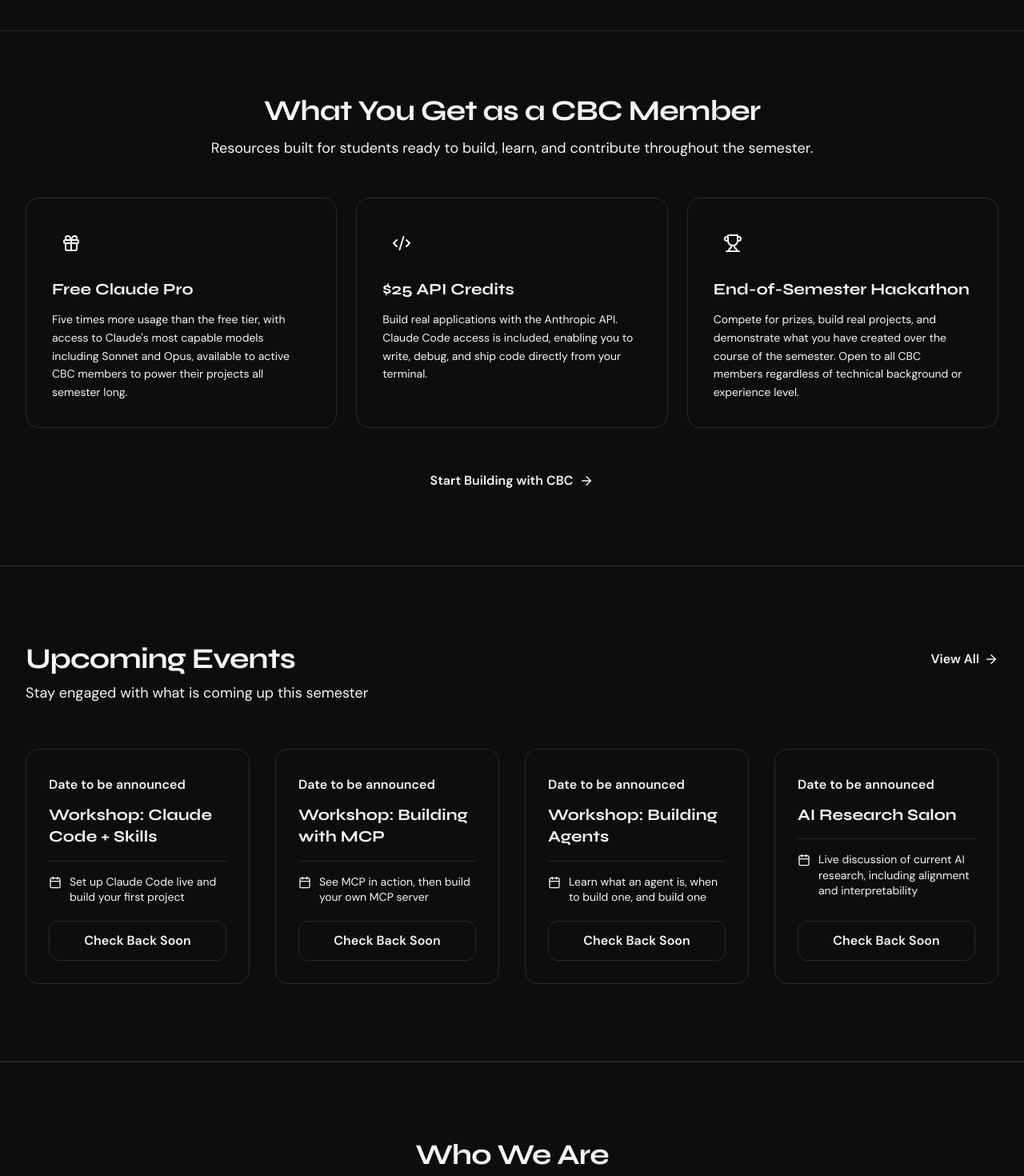
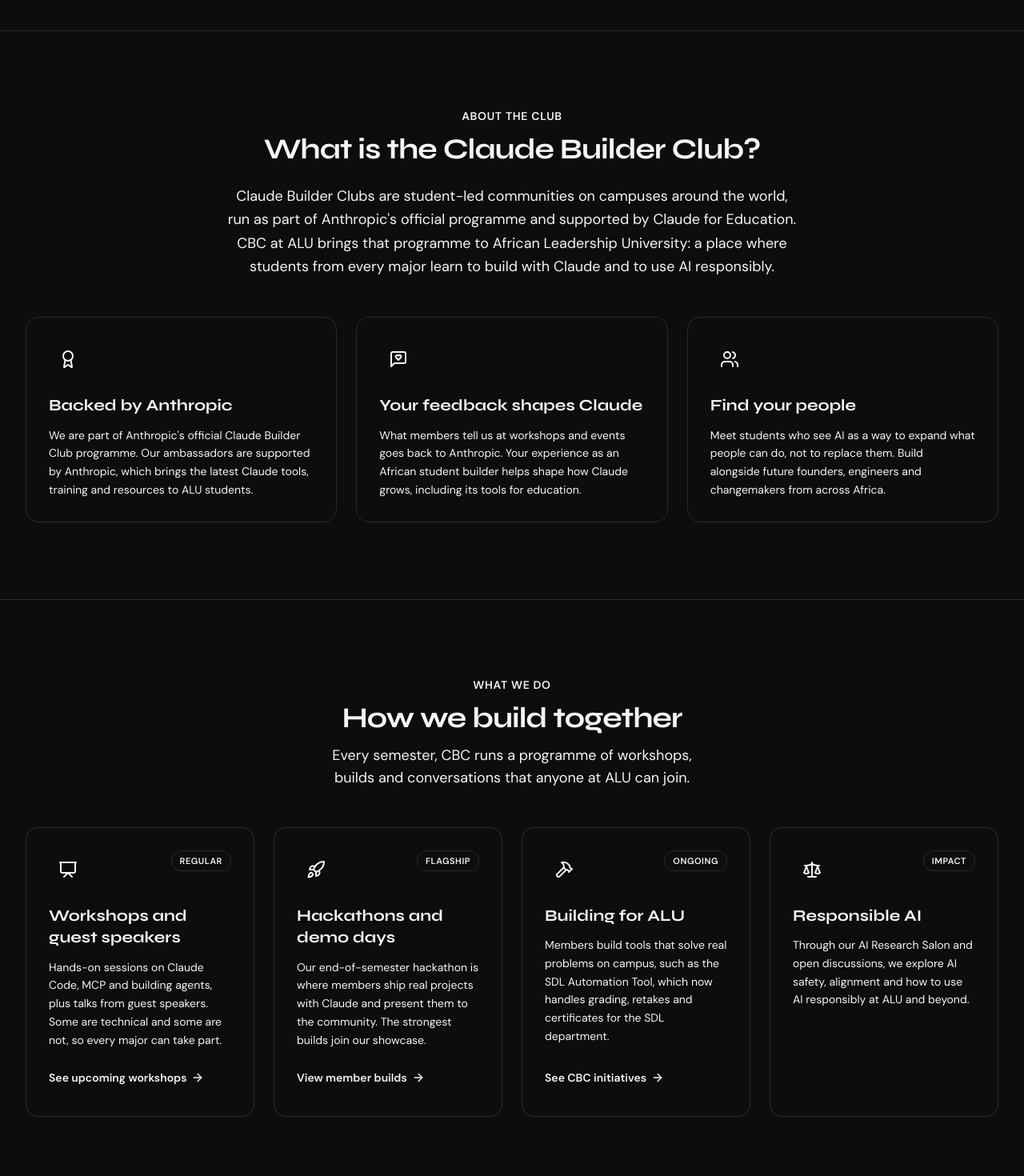
Before and after one commit to Claude-Builder-Club-ALU/cbc-website, a React (Vite) app: page / in a window 1280 px wide. Shown: the part 1100-2570 px from the top of the page at 80% size. Built offline with nearby package versions, Linux system fonts and the light colour scheme.

Commit message:
feat(home): explain what CBC is and what the club does, adapted for ALU

```diff
--- /dev/null
+++ b/src/app/components/AboutCbc.tsx
@@ -0,0 +1,164 @@
+import { Link } from "react-router";
+import {
+  ArrowRight,
+  Award,
+  Hammer,
+  MessageSquareHeart,
+  Presentation,
+  Rocket,
+  Scale,
+  Users,
+  type LucideIcon,
+} from "lucide-react";
+
+type Card = { Icon: LucideIcon; title: string; body: string };
+
+const PILLARS: Card[] = [
+  {
+    Icon: Award,
+    title: "Backed by Anthropic",
+    body:
+      "We are part of Anthropic's official Claude Builder Club programme. Our ambassadors are supported by Anthropic, which brings the latest Claude tools, training and resources to ALU students.",
+  },
+  {
+    Icon: MessageSquareHeart,
+    title: "Your feedback shapes Claude",
+    body:
+      "What members tell us at workshops and events goes back to Anthropic. Your experience as an African student builder helps shape how Claude grows, including its tools for education.",
+  },
+  {
+    Icon: Users,
+    title: "Find your people",
+    body:
+      "Meet students who see AI as a way to expand what people can do, not to replace them. Build alongside future founders, engineers and changemakers from across Africa.",
+  },
+];
+
+type Activity = Card & { label: string; link?: { to: string; text: string } };
+
+const ACTIVITIES: Activity[] = [
+  {
+    label: "Regular",
+    Icon: Presentation,
+    title: "Workshops and guest speakers",
+    body:
+      "Hands-on sessions on Claude Code, MCP and building agents, plus talks from guest speakers. Some are technical and some are not, so every major can take part.",
+    link: { to: "/events", text: "See upcoming workshops" },
+  },
+  {
+    label: "Flagship",
+    Icon: Rocket,
+    title: "Hackathons and demo days",
+    body:
+      "Our end-of-semester hackathon is where members ship real projects with Claude and present them to the community. The strongest builds join our showcase.",
+    link: { to: "/projects", text: "View member builds" },
+  },
+  {
+    label: "Ongoing",
+    Icon: Hammer,
+    title: "Building for ALU",
+    body:
+      "Members build tools that solve real problems on campus, such as the SDL Automation Tool, which now handles grading, retakes and certificates for the SDL department.",
+    link: { to: "/projects", text: "See CBC initiatives" },
+  },
+  {
+    label: "Impact",
+    Icon: Scale,
+    title: "Responsible AI",
+    body:
+      "Through our AI Research Salon and open discussions, we explore AI safety, alignment and how to use AI responsibly at ALU and beyond.",
+  },
+];
+
+function IconBox({ Icon }: { Icon: LucideIcon }) {
+  return (
+    <div className="w-12 h-12 rounded-xl flex items-center justify-center mb-5 bg-primary/10">
+      <Icon size={24} className="text-primary" aria-hidden />
+    </div>
+  );
+}
+
+/** "What is the Claude Builder Club?" and "What we do" sections for the home page. */
+export function AboutCbc() {
+  return (
+    <>
+      {/* ── What is CBC ── */}
+      <section className="py-20 sm:py-24 border-t border-border">
+        <div className="max-w-7xl mx-auto px-4 sm:px-6 lg:px-8">
+          <div className="text-center mb-12">
+            <p className="text-xs sm:text-sm font-semibold uppercase tracking-wider text-primary mb-3">
+              About the club
+            </p>
+            <h2 className="text-3xl sm:text-4xl font-bold tracking-tight mb-6">
+              What is the Claude Builder Club?
+            </h2>
+            <p className="text-base sm:text-lg text-muted-foreground leading-relaxed text-balance max-w-3xl mx-auto">
+              Claude Builder Clubs are student-led communities on campuses around the world, run as
+              part of Anthropic's official programme and supported by Claude for Education. CBC at
+              ALU brings that programme to African Leadership University: a place where students
+              from every major learn to build with Claude and to use AI responsibly.
+            </p>
+          </div>
+
+          <div className="grid grid-cols-1 md:grid-cols-3 gap-6">
+            {PILLARS.map(({ Icon, title, body }) => (
+              <div
+                key={title}
+                className="bg-card border border-border rounded-2xl p-7 hover:border-primary/50 transition-colors"
+              >
+                <IconBox Icon={Icon} />
+                <h3 className="text-xl font-bold mb-3 leading-snug">{title}</h3>
+                <p className="text-muted-foreground text-sm leading-relaxed">{body}</p>
+              </div>
+            ))}
+          </div>
+        </div>
+      </section>
+
+      {/* ── What we do ── */}
+      <section className="py-20 sm:py-24 border-t border-border bg-card/40">
+        <div className="max-w-7xl mx-auto px-4 sm:px-6 lg:px-8">
+          <div className="text-center mb-12">
+            <p className="text-xs sm:text-sm font-semibold uppercase tracking-wider text-primary mb-3">
+              What we do
+            </p>
+            <h2 className="text-3xl sm:text-4xl font-bold tracking-tight mb-3">
+              How we build together
+            </h2>
+            <p className="text-muted-foreground text-lg text-balance max-w-2xl mx-auto">
+              Every semester, CBC runs a programme of workshops, builds and conversations that
+              anyone at ALU can join.
+            </p>
+          </div>
+
+          <div className="grid grid-cols-1 sm:grid-cols-2 lg:grid-cols-4 gap-6">
+            {ACTIVITIES.map(({ label, Icon, title, body, link }) => (
+              <div
+                key={title}
+                className="bg-card border border-border rounded-2xl p-7 flex flex-col hover:border-primary/50 transition-colors"
+              >
+                <div className="flex items-start justify-between gap-3">
+                  <IconBox Icon={Icon} />
+                  <span className="text-[11px] font-semibold uppercase tracking-wider text-primary bg-primary/10 border border-primary/25 rounded-full px-2.5 py-1">
+                    {label}
+                  </span>
+                </div>
+                <h3 className="text-xl font-bold mb-3 leading-snug">{title}</h3>
+                <p className="text-muted-foreground text-sm leading-relaxed flex-1">{body}</p>
+                {link && (
+                  <Link
+                    to={link.to}
+                    className="inline-flex items-center gap-1.5 min-h-10 mt-4 text-sm font-semibold text-primary hover:text-primary/80 transition-colors"
+                  >
+                    {link.text}
+                    <ArrowRight size={16} aria-hidden />
+                  </Link>
+                )}
+              </div>
+            ))}
+          </div>
+        </div>
+      </section>
+    </>
+  );
+}
--- a/src/app/pages/Home.tsx
+++ b/src/app/pages/Home.tsx
@@ -4,6 +4,7 @@ import { PhotoCarousel } from "../components/PhotoCarousel";
 import { TestimonialCarousel } from "../components/TestimonialCarousel";
 import { LogoPool } from "../components/LogoPool";
 import { UpcomingEventsBlock } from "../components/UpcomingEventsBlock";
+import { AboutCbc } from "../components/AboutCbc";
 
 export function Home() {
   return (
@@ -78,6 +79,8 @@ export function Home() {
         <PhotoCarousel />
       </section>
 
+      <AboutCbc />
+
       {/* ── Member Perks ─────────────────────────────────────────────────────── */}
       <section className="py-20 border-t border-border bg-card/40">
         <div className="max-w-7xl mx-auto px-4 sm:px-6 lg:px-8">
@@ -137,14 +140,14 @@ export function Home() {
 
       <UpcomingEventsBlock />
 
-      {/* ── Who We Are ───────────────────────────────────────────────────────── */}
+      {/* ── Who It's For ──────────────────────────────────────────────────────── */}
       <section className="py-20 sm:py-24 bg-background text-foreground border-y border-border">
         <div className="max-w-7xl mx-auto px-4 sm:px-6 lg:px-8 text-center">
-          <h2 className="text-3xl sm:text-4xl font-bold tracking-tight text-foreground mb-6">Who We Are</h2>
+          <h2 className="text-3xl sm:text-4xl font-bold tracking-tight text-foreground mb-6">Who It's For</h2>
           <div className="h-1 w-24 bg-primary mx-auto mb-8 sm:mb-10 rounded-full" />
 
           <p className="text-base sm:text-lg text-muted-foreground leading-relaxed text-balance mb-10 sm:mb-12 max-w-3xl mx-auto">
-            We are an inclusive community for students who want to explore AI development, grow their technical abilities, and engage seriously with the opportunities and responsibilities that AI presents.
+            CBC is open to every ALU student who wants to explore AI, grow their technical skills and think seriously about the opportunities and responsibilities that come with it.
           </p>
 
           <div className="grid grid-cols-1 sm:grid-cols-2 lg:grid-cols-4 gap-6 text-left">
```
